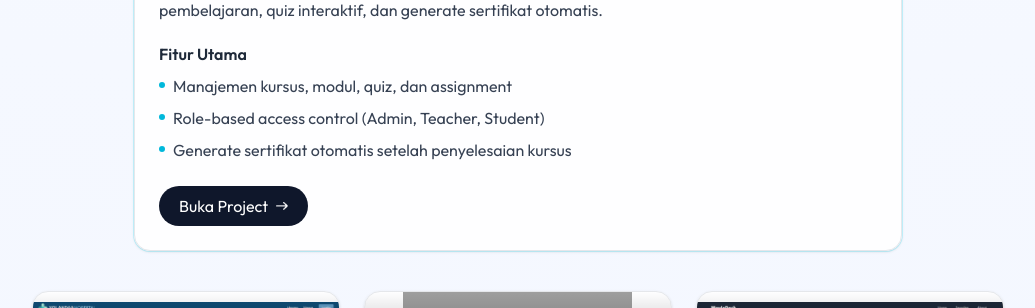
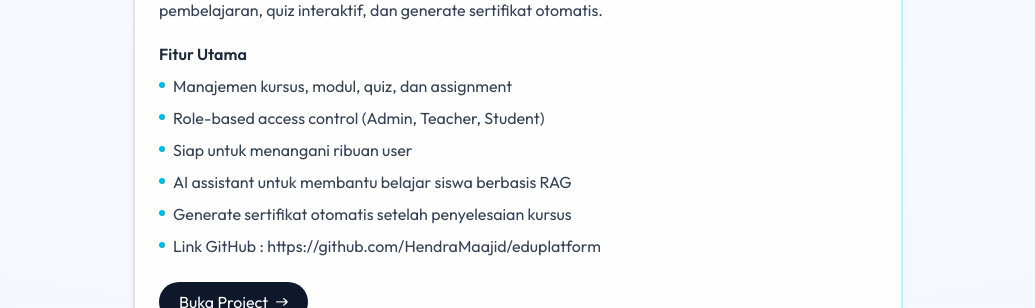
Before and after one commit to HendraMaajid/web-portofolio, a Next.js app: page / in a window 1280 px wide. Shown: the part 2400-2708 px from the top of the page, without its empty margins (122-1157 px from the left). Built offline with nearby package versions, Linux system fonts and the light colour scheme; grey boxes are pictures that could not be loaded; a web font is replaced by a local one.

Commit message:
feat: add scalability and AI assistant features to EduPlatform project descriptions

```diff
--- a/src/assets/assets.js
+++ b/src/assets/assets.js
@@ -86,11 +86,16 @@ export const workData = [
         featuresId: [
             'Manajemen kursus, modul, quiz, dan assignment',
             'Role-based access control (Admin, Teacher, Student)',
-            'Generate sertifikat otomatis setelah penyelesaian kursus'
+            'Siap untuk menangani ribuan user',
+            'AI assistant untuk membantu belajar siswa berbasis RAG',
+            'Generate sertifikat otomatis setelah penyelesaian kursus',
+            'Link GitHub : https://github.com/HendraMaajid/eduplatform'
         ],
         featuresEn: [
             'Course, module, quiz, and assignment management',
             'Role-based access control (Admin, Teacher, Student)',
+            'Ready to handle thousands of users',
+            'AI assistant to help students learn based on RAG',
             'Automatic certificate generation upon course completion',
             'Link GitHub : https://github.com/HendraMaajid/eduplatform'
         ],
```
